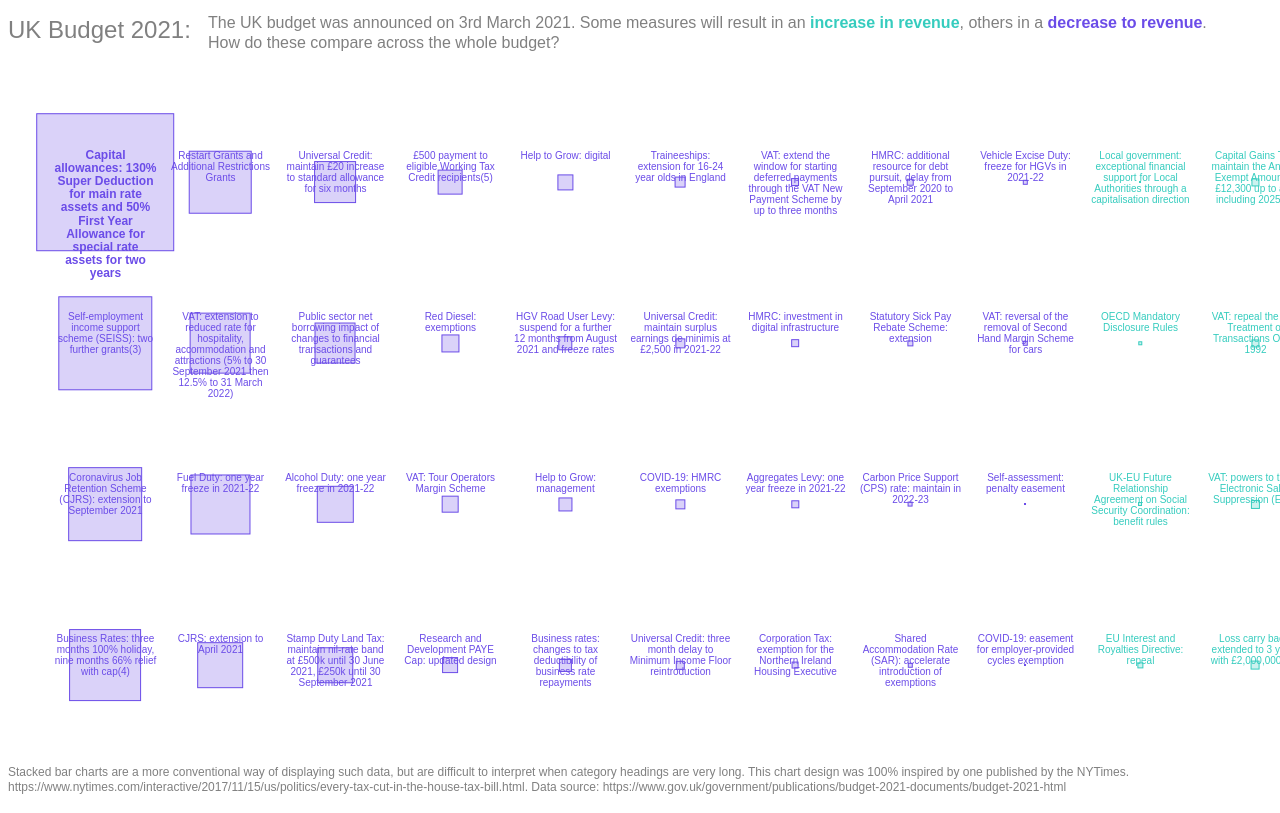
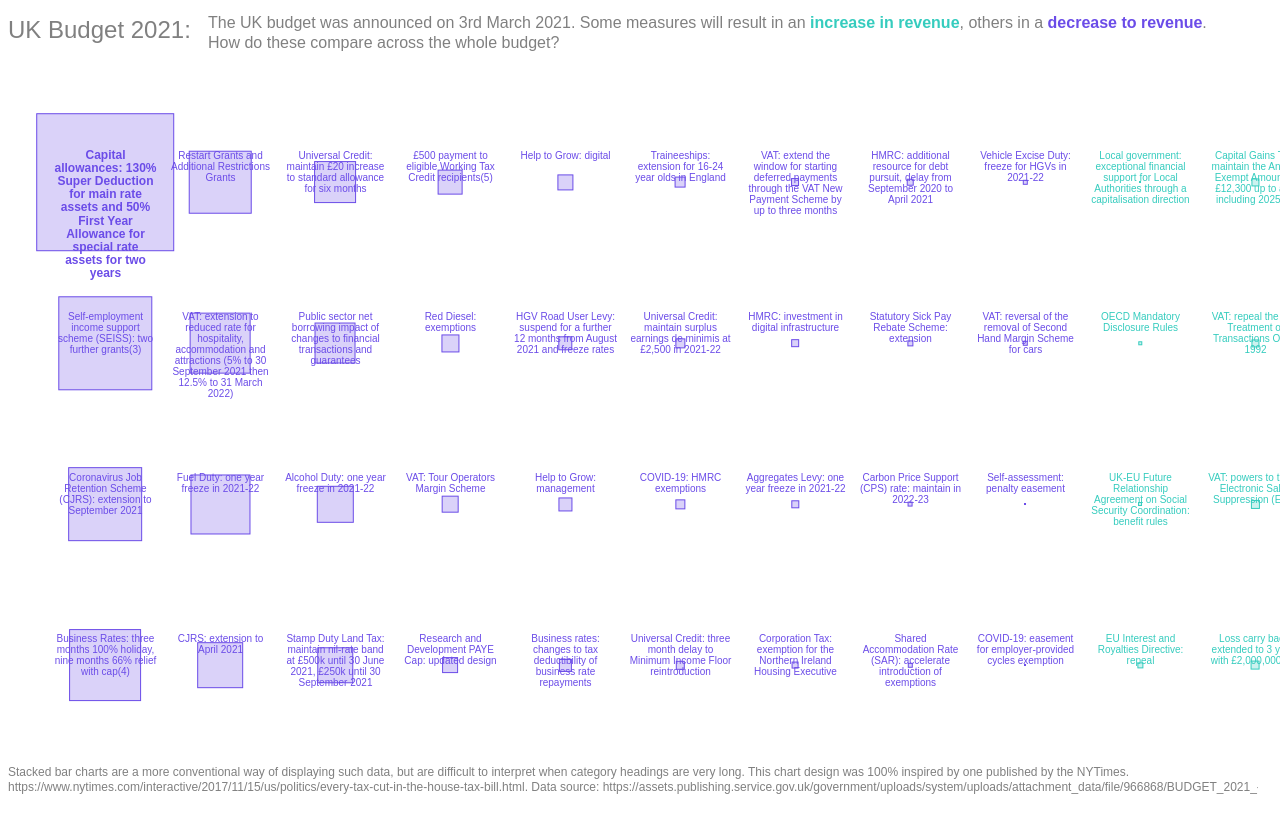
Before and after one commit to njball/3PagesSpringBudget-2021, a plain HTML site: page index.html in a window 1280 px wide. Shown: the top 813 px of the page. Drawn offline with nearby package versions, Linux system fonts and the light colour scheme.

Commit message:
Changed data source in footnotes to pdf from html

```diff
--- a/index.html
+++ b/index.html
@@ -18,7 +18,7 @@
             var visDescr1_5 = ".";
             var visDescr2 = "How do these compare across the whole budget?";
             var visDataNotes_1 = "Stacked bar charts are a more conventional way of displaying such data, but are difficult to interpret when category headings are very long. This chart design was 100% inspired by one published by the NYTimes."
-            var visDataNotes_2 = "https://www.nytimes.com/interactive/2017/11/15/us/politics/every-tax-cut-in-the-house-tax-bill.html. Data source: https://www.gov.uk/government/publications/budget-2021-documents/budget-2021-html ";
+            var visDataNotes_2 = "https://www.nytimes.com/interactive/2017/11/15/us/politics/every-tax-cut-in-the-house-tax-bill.html. Data source: https://assets.publishing.service.gov.uk/government/uploads/system/uploads/attachment_data/file/966868/BUDGET_2021_-_web.pdf (pages 47-49)";
 
 			//Create the svg container for title
 			var svgTitleHeight = 50, svgTitleWidth = 1250;
```
